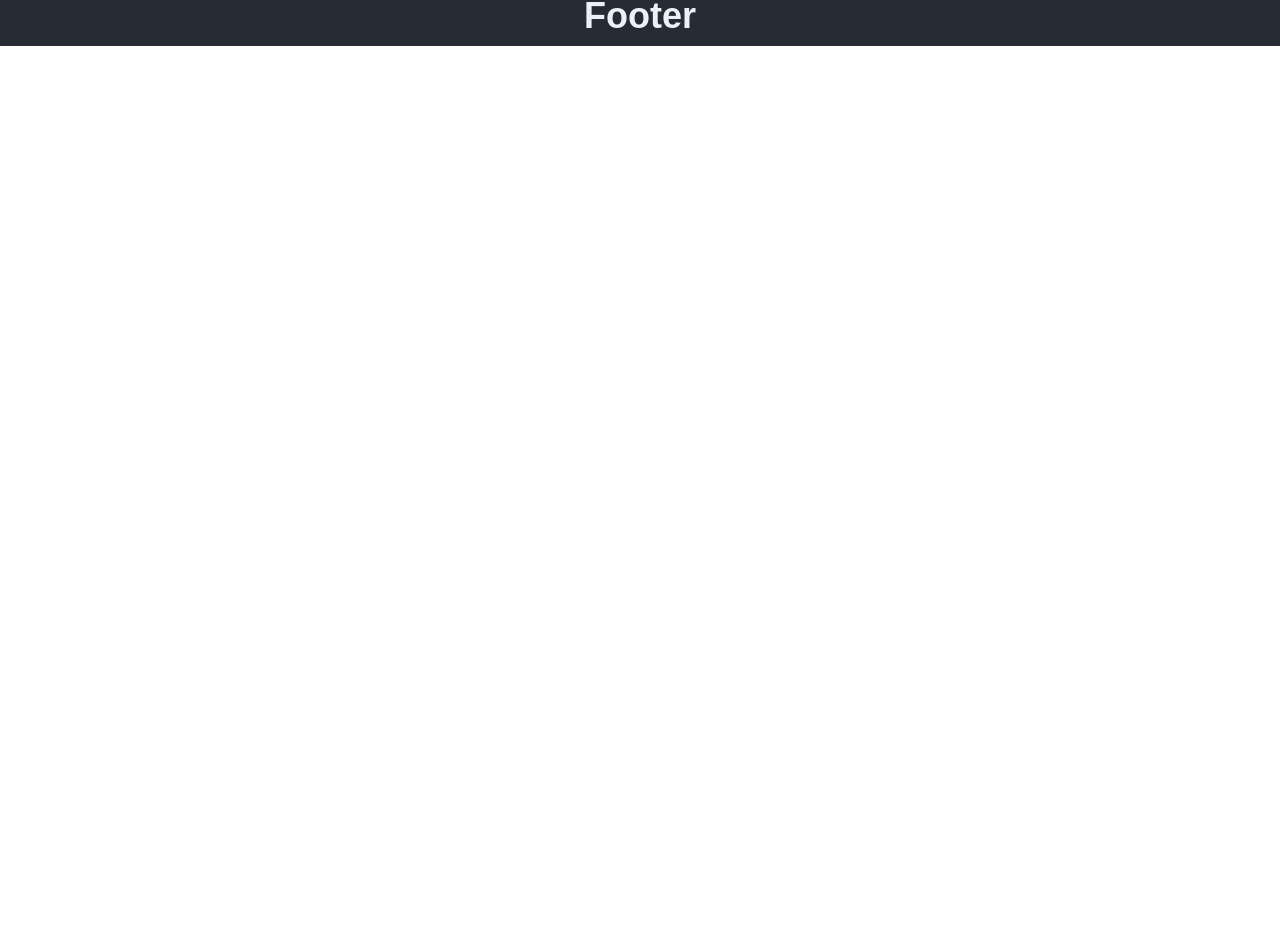
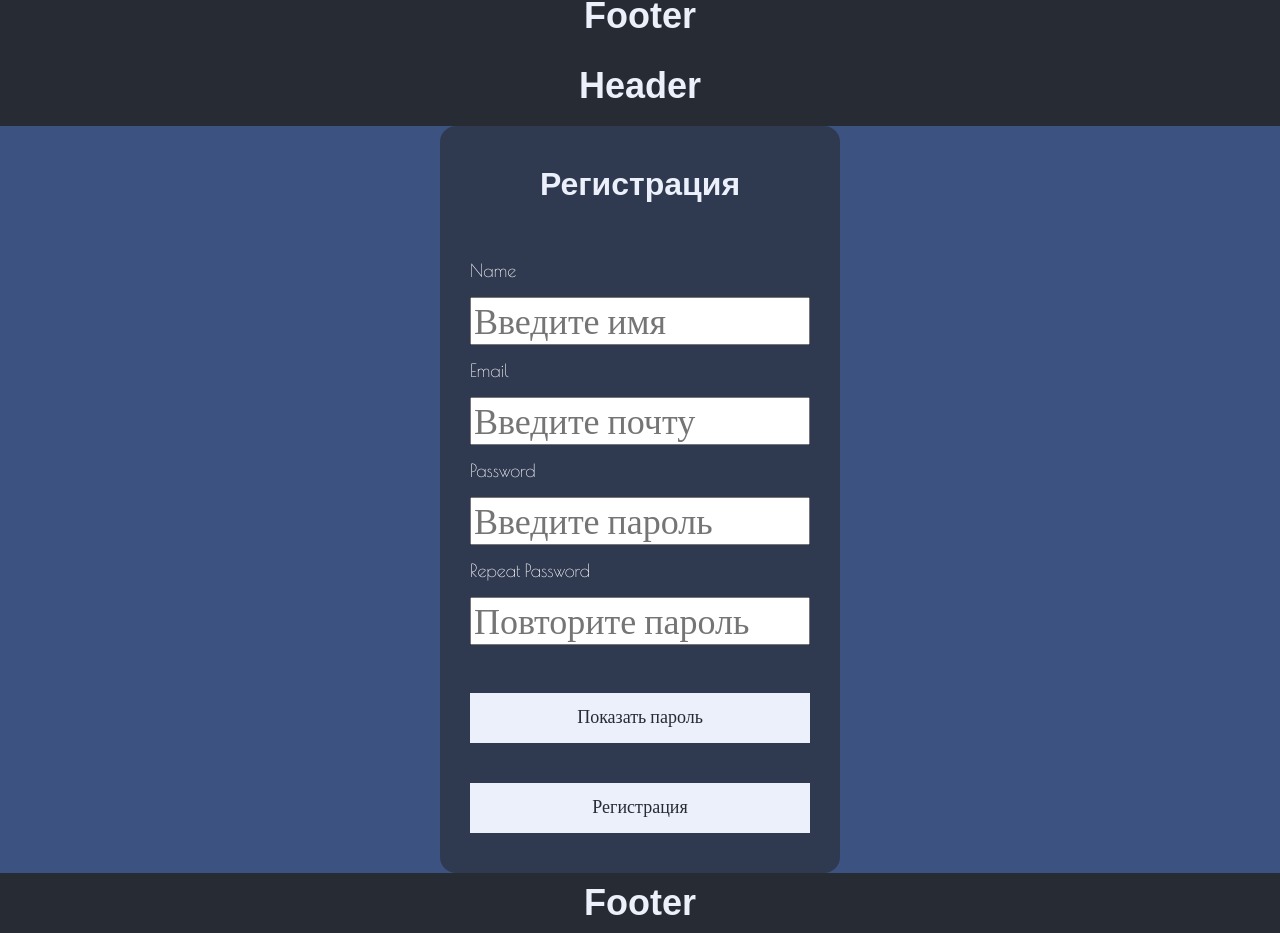
Before and after one commit to lebmed9/react_course_2022, a React (Create React App) app: page / in a window 1280 px wide. Shown: the part 1554-2487 px from the top of the page. Before the commit the page ends 1600 px from the top, so only its background shows below. Built offline with nearby package versions, Linux system fonts and the light colour scheme; a web font is replaced by a local one.

Commit message:
#5_HW_password_!==_password_viewPassword

```diff
--- a/src/App.tsx
+++ b/src/App.tsx
@@ -1,6 +1,6 @@
 import React, { useEffect } from 'react';
 import MainContainer from './containers/MainContainer';
-// import RegistrationContainer from './containers/RegistrationContainer';
+import RegistrationContainer from './containers/RegistrationContainer';
 import AuthContainer from './containers/AuthContainer';
 
 const App = () => {
@@ -11,7 +11,7 @@ const App = () => {
     <>
       <MainContainer />
       <AuthContainer />
-      {/* <RegistrationContainer /> */}
+      <RegistrationContainer />
     </>
   );
 };
--- a/src/components/pages/RegistrationPage/index.tsx
+++ b/src/components/pages/RegistrationPage/index.tsx
@@ -1,19 +1,92 @@
-import React from 'react';
+import React, { useEffect, useState } from 'react';
 import Button from '../../common/Button';
 import Input from '../../common/Form/Input';
 import Form from '../../common/Form';
 import PageWrapper from '../../common/PageWrapper';
 
-const RegistrationPage = () => (
-  <PageWrapper>
-    <Form title="Регистрация">
-      <Input title="Name" id="name" placeholder="Введите имя" />
-      <Input title="Email" id="email" placeholder="Введите почту" />
-      <Input title="Password" id="password" placeholder="Введите пароль" />
-      <Input title="Repeat Password" id="repeatPassword" placeholder="Повторите пароль" />
-      <Button title="Регистрация" onClick={() => console.log('registration')} />
-    </Form>
-  </PageWrapper>
-);
+const RegistrationPage = () => {
+  const [name, setName] = useState('');
+  const [email, setEmail] = useState('');
+  const [password, setPassword] = useState('');
+  const [repeatPassword, setRepeatPassword] = useState('');
+  const [errorPassword, setErrorPassword] = useState(false);
+  const [errorPassword2, setErrorPassword2] = useState(false);
+  const [viewPassword, setViewPassword] = useState(true);
+
+  const submitHandler = () => {
+    if (password !== repeatPassword && password.length < 10 && password.length > 0) {
+      setErrorPassword(true);
+      setErrorPassword2(true);
+    } else {
+      console.log(name, email, password, repeatPassword);
+    }
+  };
+
+  const changeType = () => {
+    setViewPassword((prev) => !prev);
+  };
+
+  useEffect(() => {
+    if (password !== repeatPassword) {
+      setErrorPassword(true);
+    } else {
+      setErrorPassword(false);
+    }
+  });
+
+  useEffect(() => {
+    if (password.length < 10 && password.length > 0) {
+      setErrorPassword2(true);
+    } else {
+      setErrorPassword2(false);
+    }
+  }, [password]);
+
+  return (
+    <PageWrapper>
+      <Form title="Регистрация">
+        <Input title="Name" id="name" placeholder="Введите имя" value={name} setValue={setName} />
+        <Input
+          title="Email"
+          id="email"
+          placeholder="Введите почту"
+          value={email}
+          setValue={setEmail}
+          type="text"
+        />
+        <Input
+          title="Password"
+          id="password"
+          placeholder="Введите пароль"
+          value={password}
+          setValue={setPassword}
+          type={viewPassword ? 'password' : 'text'}
+        />
+        <Input
+          title="Repeat Password"
+          id="repeatPassword"
+          placeholder="Повторите пароль"
+          value={repeatPassword}
+          setValue={setRepeatPassword}
+          type={viewPassword ? 'password' : 'text'}
+        />
+        {errorPassword && (
+          <div>
+            <span>Пароли не совпадают</span>
+          </div>
+        )}
+        {errorPassword2 && (
+          <div>
+            <span>Пароль должен быть больше 10 символов</span>
+          </div>
+        )}
+
+        <Button title={viewPassword ? 'Показать пароль' : 'Скрыть пароль'} onClick={changeType} />
+
+        <Button title="Регистрация" onClick={submitHandler} />
+      </Form>
+    </PageWrapper>
+  );
+};
 
 export default RegistrationPage;
```
